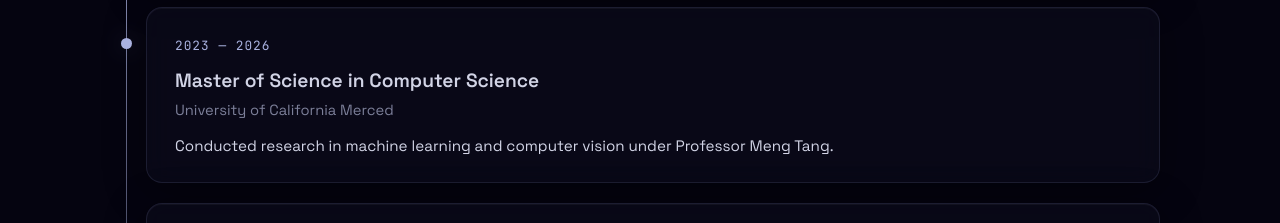
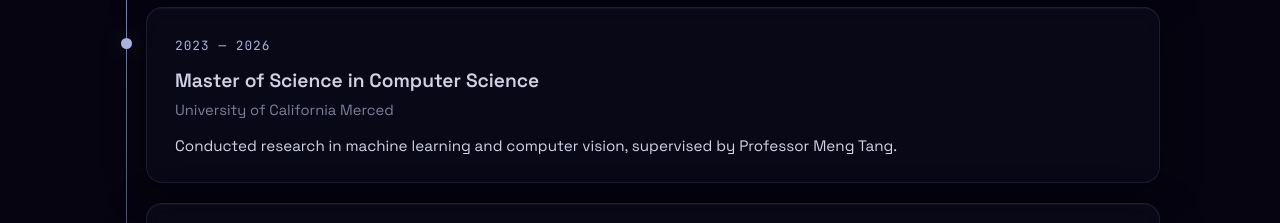
Before and after one commit to aJay0422/ShangjieWebsite, a plain HTML site: page index.html in a window 1280 px wide. Shown: the part 1760-1983 px from the top of the page. Drawn offline with Linux system fonts and the light colour scheme.

Commit message:
grammar fix

```diff
--- a/index.html
+++ b/index.html
@@ -112,7 +112,7 @@
           <h3 class="timeline__role">Master of Science in Computer Science</h3>
           <p class="timeline__org">University of California Merced</p>
           <p class="timeline__desc">
-            Conducted research in machine learning and computer vision under Professor Meng Tang.
+            Conducted research in machine learning and computer vision, supervised by Professor Meng Tang.
           </p>
         </article>
         <article class="timeline__item glass">
```
